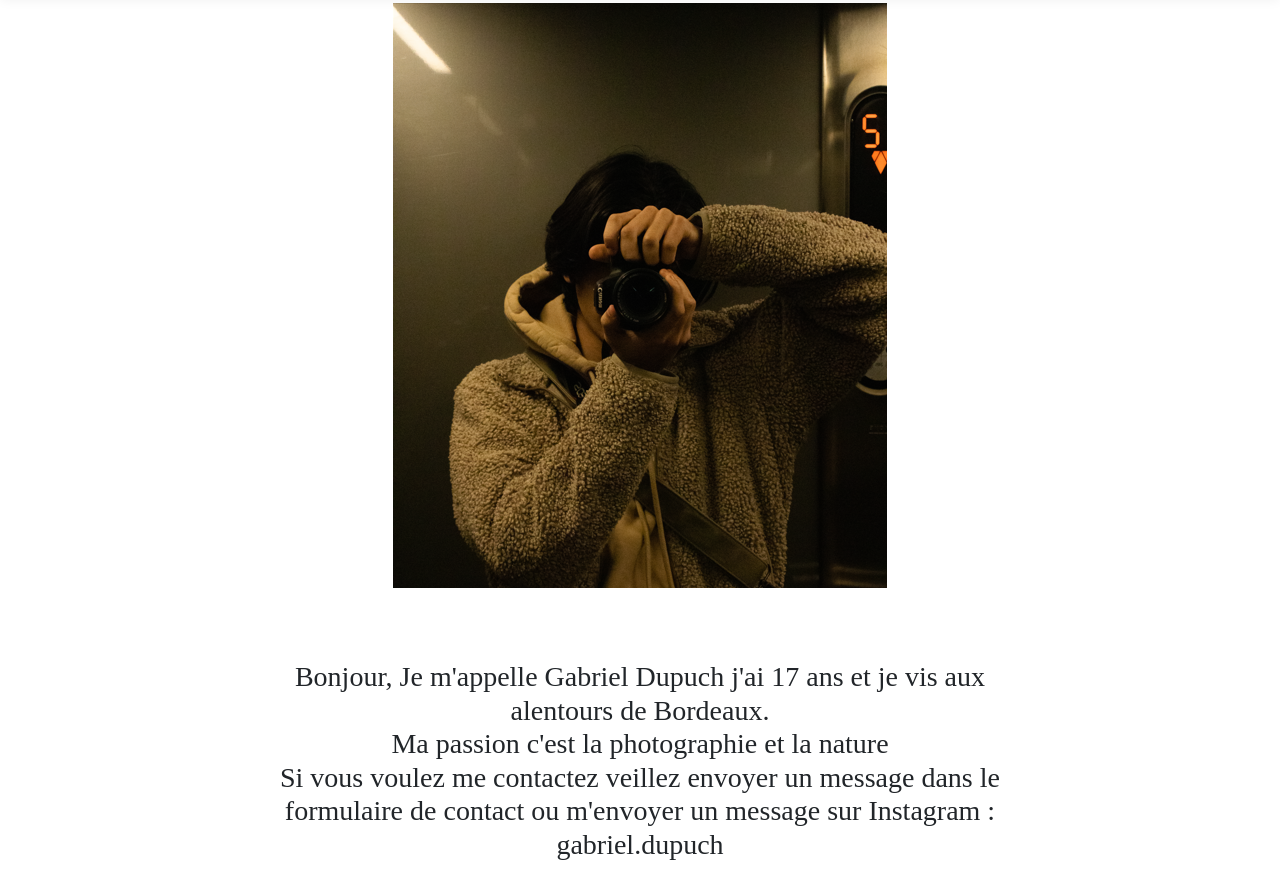
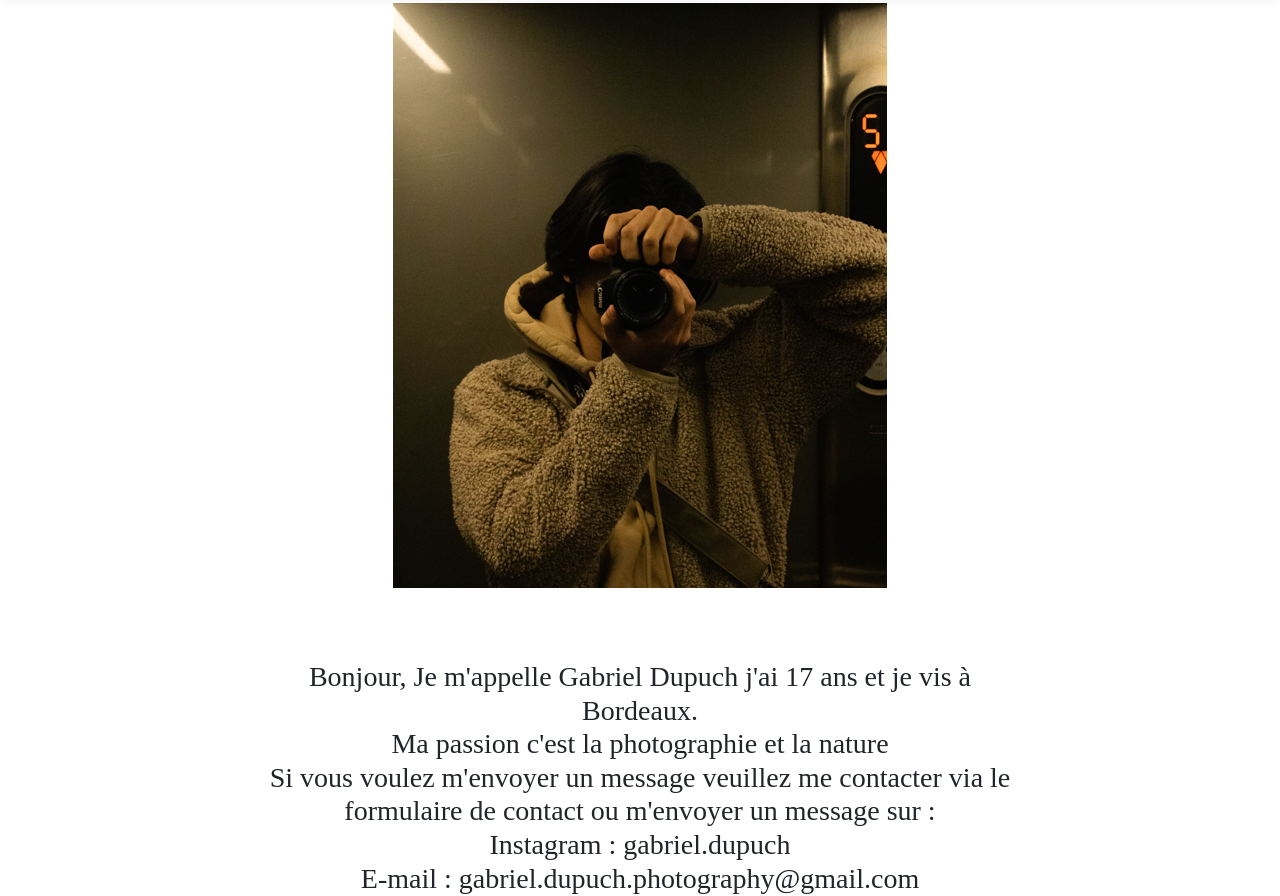
Before and after one commit to lepions/Site-Photo, a website: page pages/a-propos.html in a window 1280 px wide. Shown: the part 61-957 px from the top of the page. Drawn offline with nearby package versions, Linux system fonts and the light colour scheme; files that its build step writes are made by us from their sources; files whose address does not match are found by name.

Commit message:
Update a-propos.html

```diff
--- a/pages/a-propos.html
+++ b/pages/a-propos.html
@@ -49,9 +49,11 @@
     <br>
     <br>
     <br>
-    <h3>Bonjour, Je m'appelle Gabriel Dupuch j'ai 17 ans et je vis aux alentours de Bordeaux.<br>
+    <h3>Bonjour, Je m'appelle Gabriel Dupuch j'ai 17 ans et je vis à Bordeaux.<br>
         Ma passion c'est la photographie et la nature<br>
-        Si vous voulez me contactez veillez envoyer un message dans le formulaire de contact ou m'envoyer un message sur Instagram : gabriel.dupuch
+        Si vous voulez m'envoyer un message veuillez me contacter via le formulaire de contact ou m'envoyer un message sur :<br>
+        Instagram : gabriel.dupuch <br>
+        E-mail : gabriel.dupuch.photography@gmail.com
     </h3>
   </div>
 </div>
```
